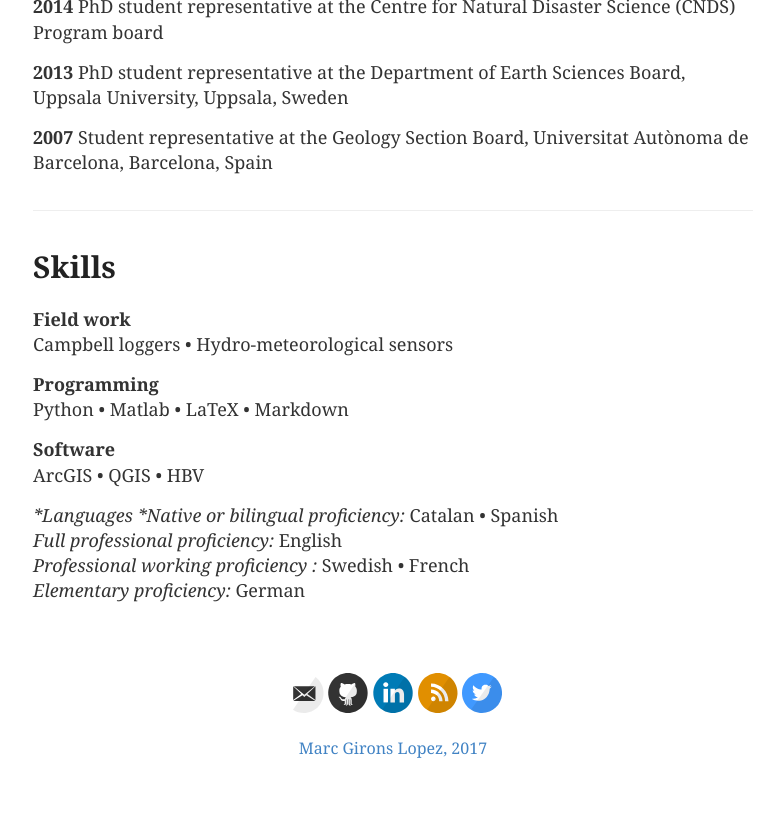
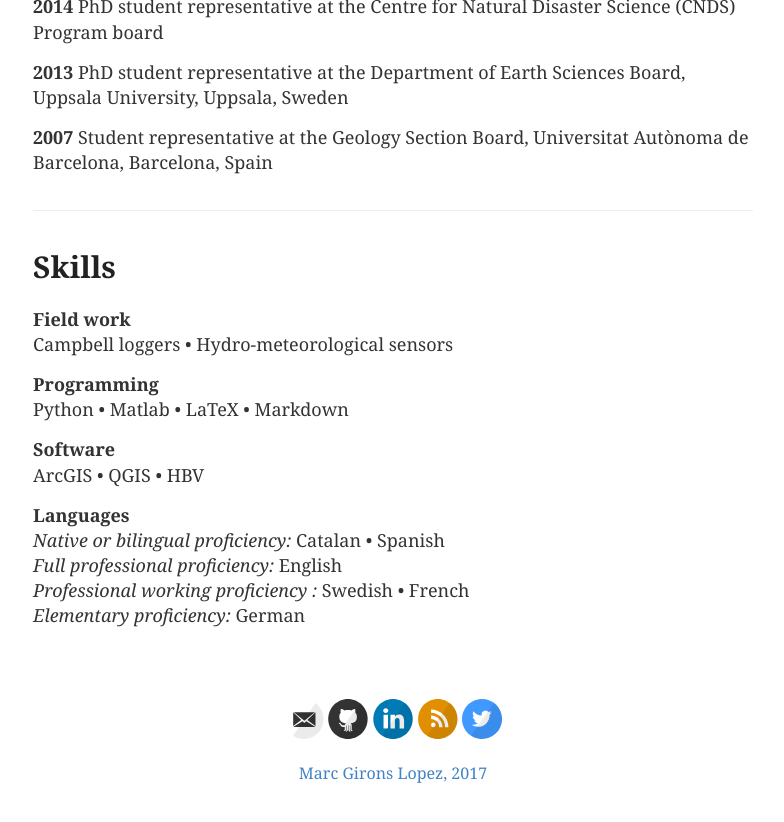
Before and after one commit to GironsLopez/GironsLopez.github.io, a Jekyll site: the page built from cv/index.md, in a window 1280 px wide and 900 px high, scrolled down 2269 px. Shown: the top 822 px of the window, without its empty margins (247-1031 px from the left). Built offline with Jekyll 4.4.1, drawn with Linux system fonts in a browser that asks for light colours.

Commit message:
Fix small error

```diff
--- a/cv/index.md
+++ b/cv/index.md
@@ -96,7 +96,7 @@ Python • Matlab • LaTeX • Markdown
 **Software**
 ArcGIS • QGIS • HBV
 
-**Languages
+**Languages**
 *Native or bilingual proficiency:* Catalan • Spanish
 *Full professional proficiency:* English
 *Professional working proficiency :* Swedish • French
```
